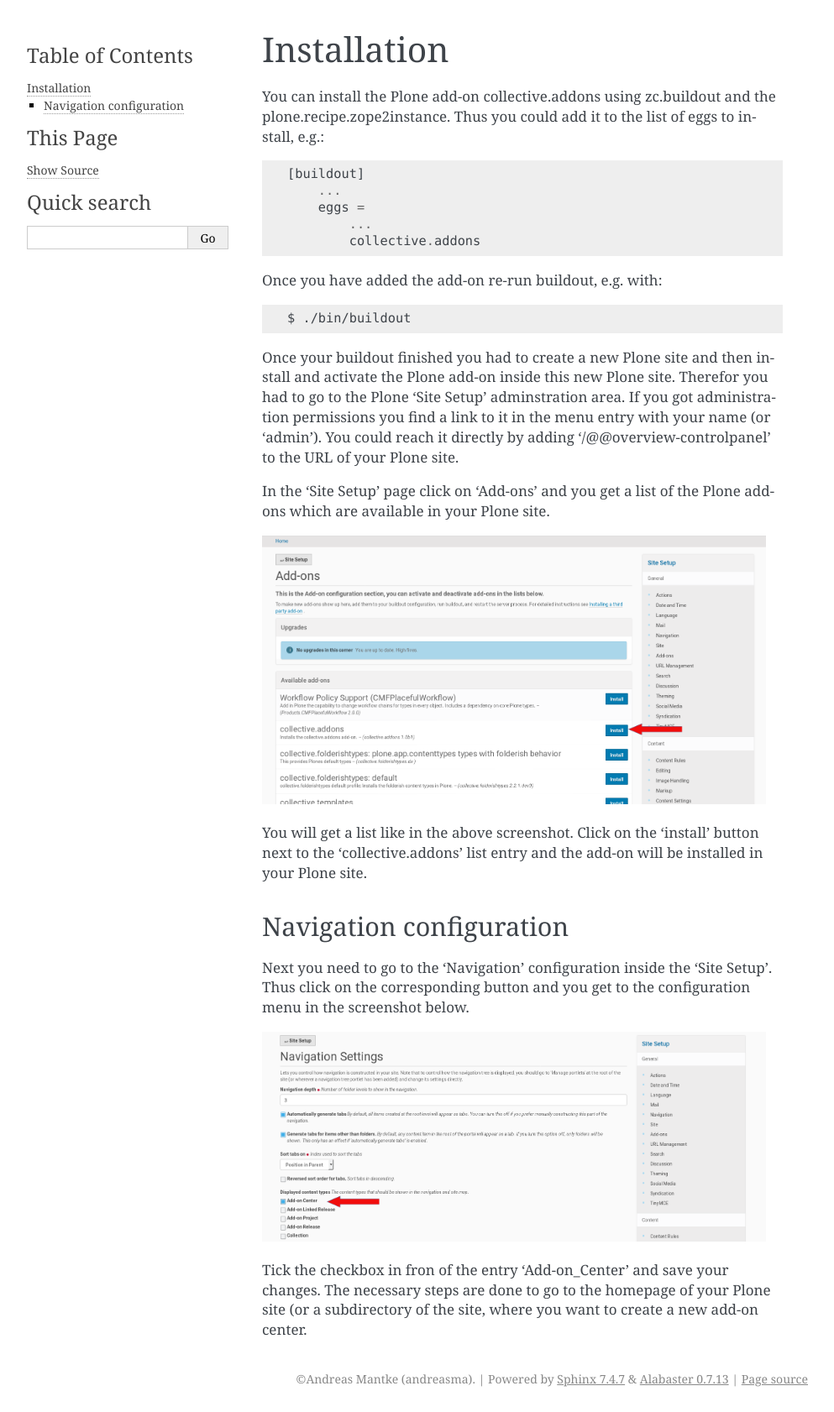
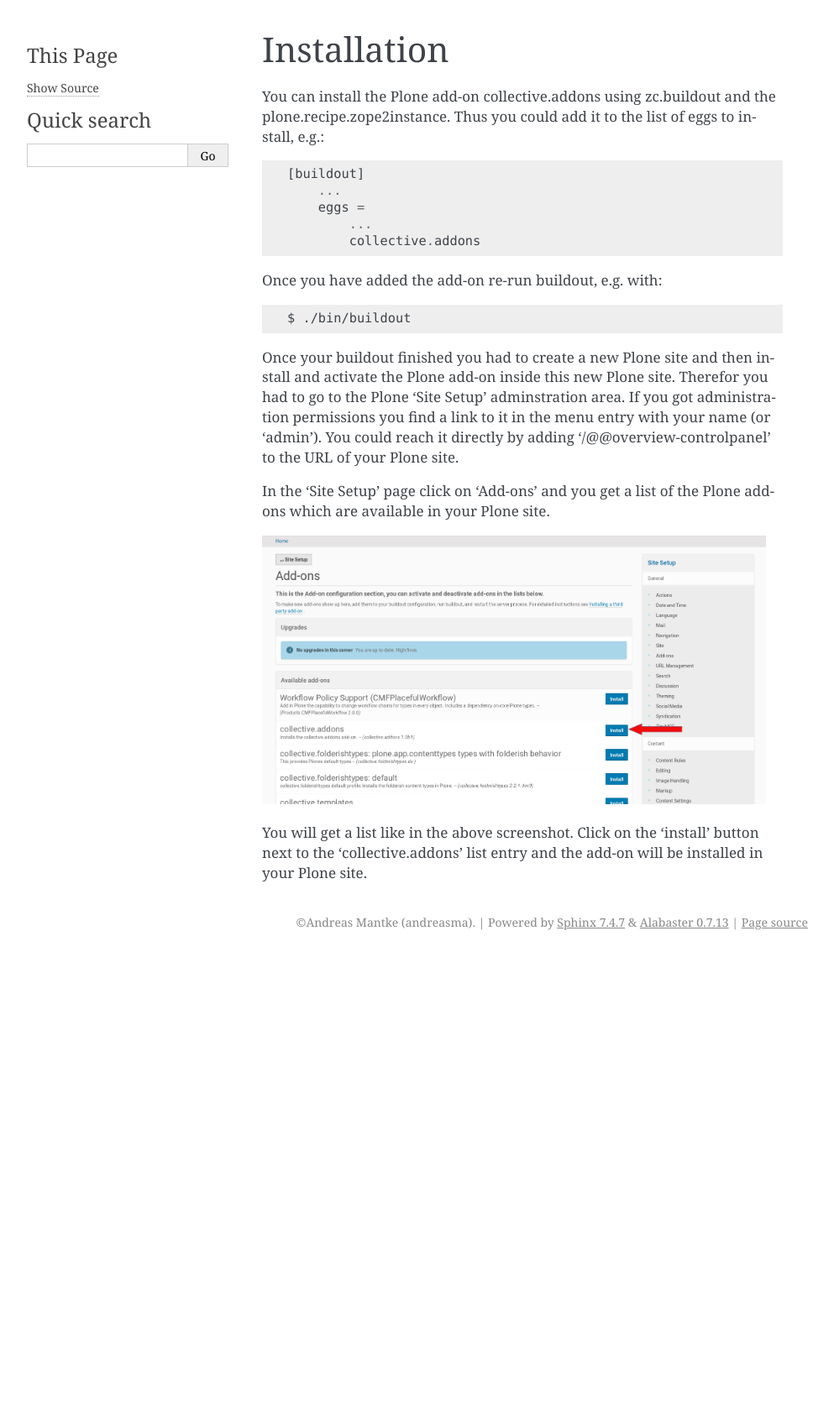
Before and after one commit to collective/collective.addons, a Sphinx documentation site: the page built from docs/source/installation.rst, in a window 1280 px wide. Shown: the whole page at 84% size, without its empty margins (148-1141 px from the left). Built offline with Sphinx 7.4.7, drawn with Linux system fonts in a browser that asks for light colours; after the commit the page ends 1138 px from its top, so only the background shows below that.

Commit message:
Remove navigation configuration away from installation documentation. It will be placed on the new configuration documentation page.

```diff
--- a/docs/source/installation.rst
+++ b/docs/source/installation.rst
@@ -37,18 +37,3 @@ are available in your Plone site.
 
 You will get a list like in the above screenshot. Click on the 'install' button next to
 the 'collective.addons' list entry and the add-on will be installed in your Plone site.
-
-
-Navigation configuration
-************************
-
-Next you need to go to the 'Navigation' configuration inside the 'Site Setup'. Thus click on
-the corresponding button and you get to the configuration menu in the screenshot below.
-
-
-.. image:: images/navigation_add_addon_center.png
-   :width: 600
-
-Tick the checkbox in fron of the entry 'Add-on_Center' and save your changes. The necessary steps
-are done to go to the homepage of your Plone site (or a subdirectory of the site, where you want to
-create a new add-on center.
```
